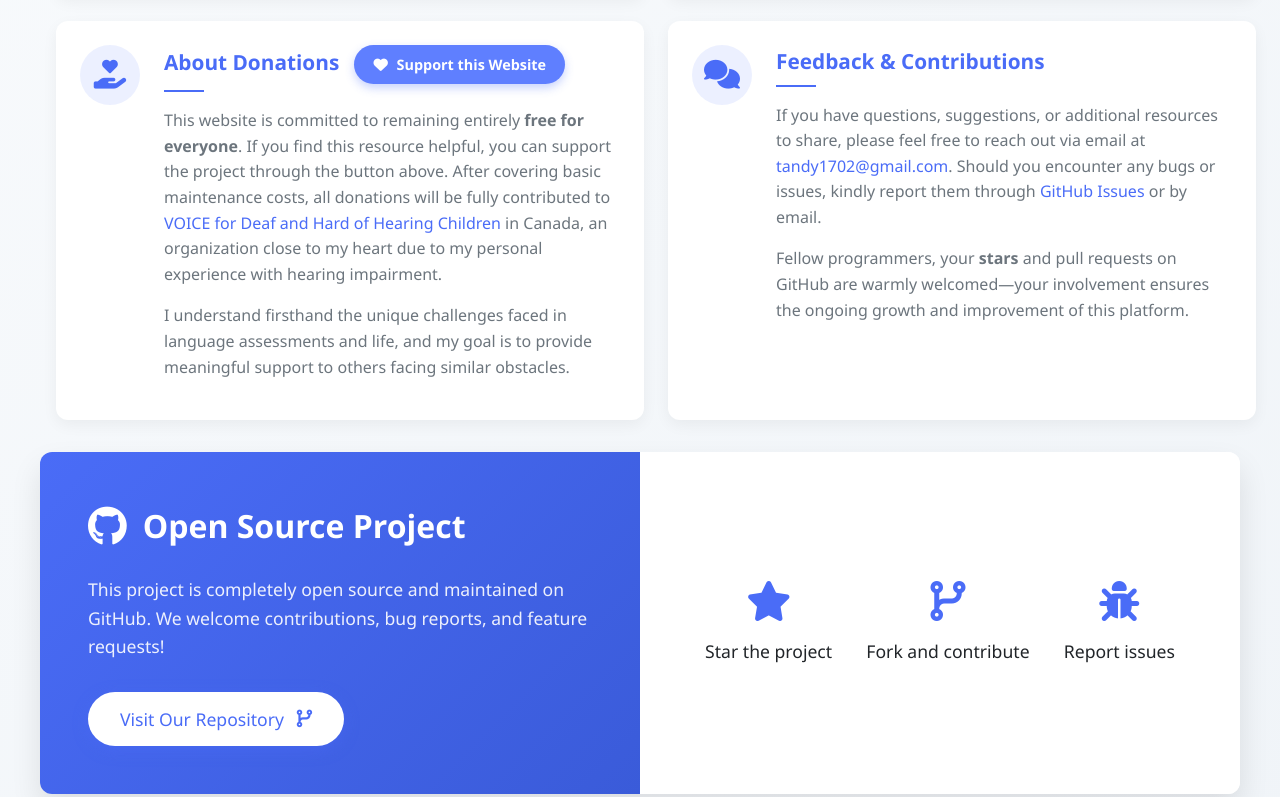
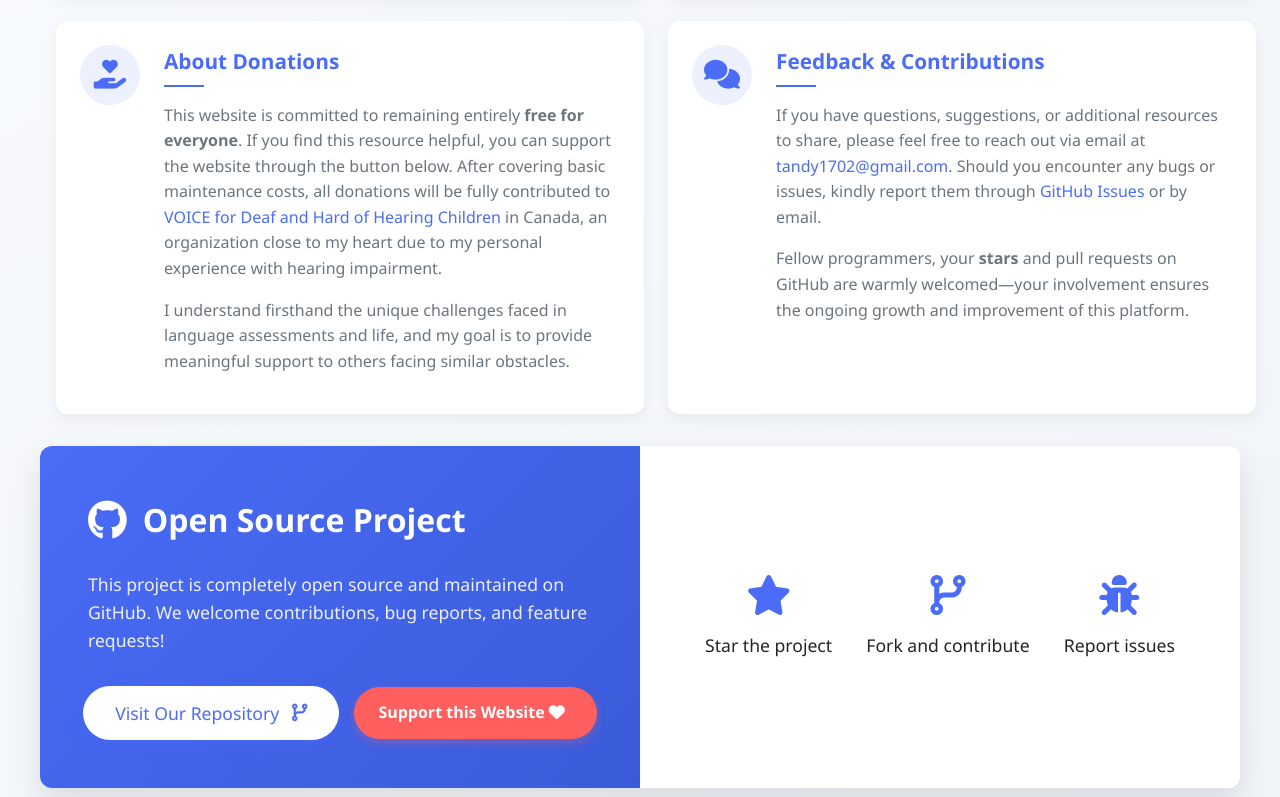
Before and after one commit to calvindiao/PTE-Core-practice, a website: page about.html in a window 1280 px wide. Shown: the part 540-1337 px from the top of the page. Drawn offline with Linux system fonts and the light colour scheme.

Commit message:
change the donation position

```diff
--- a/about.html
+++ b/about.html
@@ -57,10 +57,8 @@
                         <i class="fas fa-hand-holding-heart"></i>
                     </div>
                     <div class="card-content">
-                        <h3 class="card-title">About Donations<span class="donation-button">
-                            <a href="https://www.buymeacoffee.com/calvindiao" target="_blank" class="donate-btn"><i class="fas fa-heart"></i> Support this Website</a>
-                        </span></h3>
-                        <p>This website is committed to remaining entirely <strong>free for everyone</strong>. If you find this resource helpful, you can support the project through the button above. After covering basic maintenance costs, all donations will be fully contributed to <a href="https://www.voicefordeafkids.com/" target="_blank" class="special-link">VOICE for Deaf and Hard of Hearing Children</a> in Canada, an organization close to my heart due to my personal experience with hearing impairment.</p>
+                        <h3 class="card-title">About Donations</h3>
+                        <p>This website is committed to remaining entirely <strong>free for everyone</strong>. If you find this resource helpful, you can support the website through the button below. After covering basic maintenance costs, all donations will be fully contributed to <a href="https://www.voicefordeafkids.com/" target="_blank" class="special-link">VOICE for Deaf and Hard of Hearing Children</a> in Canada, an organization close to my heart due to my personal experience with hearing impairment.</p>
                         <p>I understand firsthand the unique challenges faced in language assessments and life, and my goal is to provide meaningful support to others facing similar obstacles.</p>
                     </div>
                 </div>
@@ -81,7 +79,10 @@
             <div class="github-content">
                 <h3><i class="fab fa-github"></i> Open Source Project</h3>
                 <p>This project is completely open source and maintained on GitHub. We welcome contributions, bug reports, and feature requests!</p>
-                <a href="https://github.com/calvindiao/PTE-Core-practice" class="cta-button">Visit Our Repository <i class="fas fa-code-branch"></i></a>
+                <div class="button-container">
+                    <a href="https://github.com/calvindiao/PTE-Core-practice" class="cta-button">Visit Our Repository <i class="fas fa-code-branch"></i></a>
+                    <a href="https://www.buymeacoffee.com/calvindiao" target="_blank" class="donate-btn"></i> Support this Website <i class="fas fa-heart"></i></a>
+                </div>
             </div>
             <div class="github-stats">
                 <div class="stat-item">
--- a/css/about.css
+++ b/css/about.css
@@ -399,6 +399,13 @@
         margin-left: 0;
         margin-top: 10px;
     }
+
+    /* Keep buttons in a row even on mobile devices */
+    .button-container {
+        flex-direction: row;
+        gap: 10px;
+        justify-content: center;
+    }
 }
 
 @media (max-width: 480px) {
@@ -417,19 +424,19 @@
 }
 
 .donation-button {
-    margin-left: 15px;
-    display: inline-block;
-    vertical-align: middle;
+    margin-top: 15px;
+    margin-bottom: 20px;
+    display: block;
 }
 
 .donate-btn {
     display: inline-block;
     background-color: #5F7FFF;
     color: white !important;
-    padding: 0.5rem 1.2rem;
+    padding: 0.8rem 1.5rem;
     border: none;
     border-radius: 50px;
-    font-size: 0.9rem;
+    font-size: 1rem;
     font-weight: 600;
     cursor: pointer;
     transition: all 0.3s ease;
@@ -438,7 +445,7 @@
 }
 
 .donate-btn i {
-    margin-right: 5px;
+    margin-right: 8px;
     color: #FFF;
 }
 
@@ -447,3 +454,38 @@
     transform: translateY(-3px);
     box-shadow: 0 6px 15px rgba(74, 108, 247, 0.5);
 }
+
+.button-container {
+    display: flex;
+    gap: 15px;
+    margin-top: 20px;
+    flex-wrap: nowrap;
+    justify-content: center;
+    align-items: center;
+}
+
+.github-content .donate-btn {
+    display: inline-block;
+    background-color: #ff5f5f;  /* Different color than the repository button */
+    color: white !important;
+    padding: 0.8rem 1.5rem;
+    border: none;
+    border-radius: 50px;
+    font-size: 1rem;
+    font-weight: 600;
+    cursor: pointer;
+    transition: all 0.3s ease;
+    box-shadow: 0 4px 10px rgba(255, 95, 95, 0.3);
+    text-decoration: none;
+    white-space: nowrap;
+}
+
+.github-content .cta-button {
+    white-space: nowrap;
+}
+
+.github-content .donate-btn:hover {
+    background-color: #e54949;
+    transform: translateY(-3px);
+    box-shadow: 0 6px 15px rgba(255, 95, 95, 0.5);
+}
```
